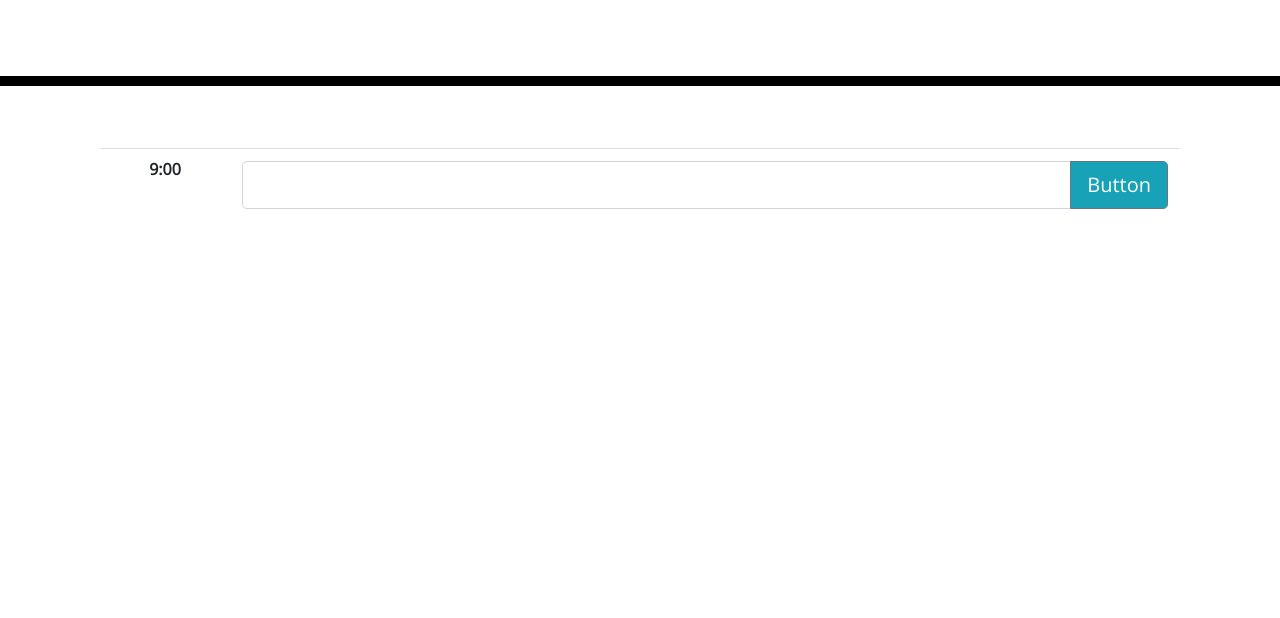
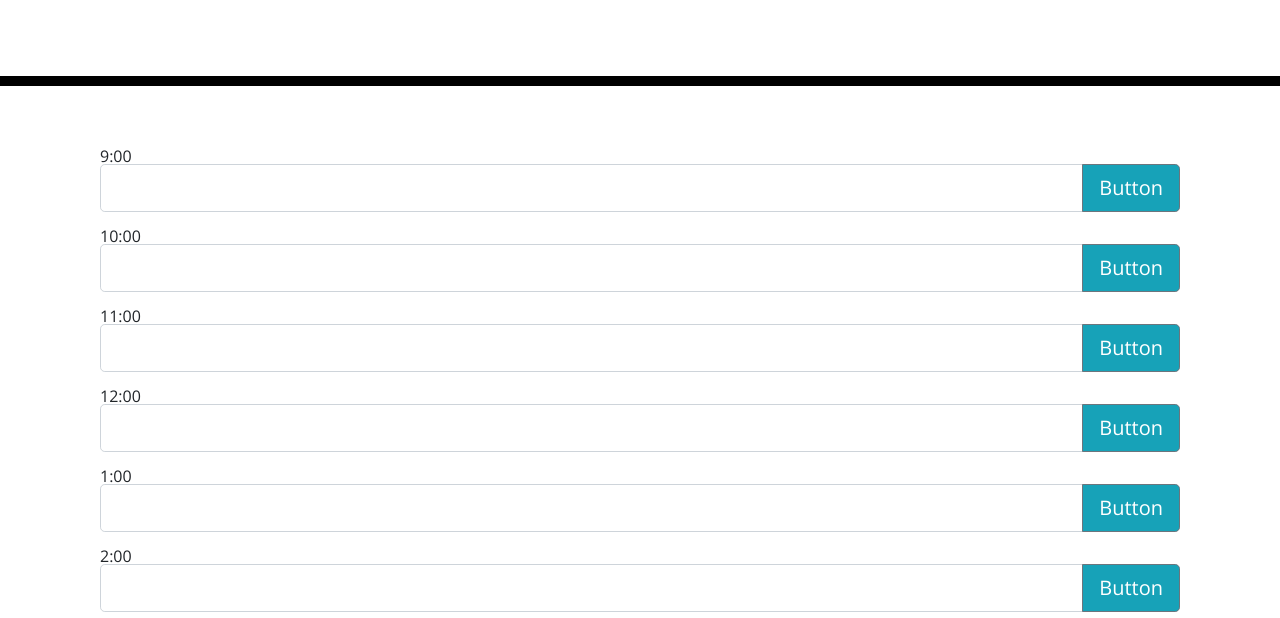
Before and after one commit to tironam/planner, a plain HTML site: page index.html in a window 1280 px wide. Shown: the part 182-800 px from the top of the page. Drawn offline with nearby package versions, Linux system fonts and the light colour scheme.

Commit message:
got for loop to work using JS

```diff
--- a/index.html
+++ b/index.html
@@ -34,7 +34,7 @@
         <table class="table table-hover text-center">
           <tbody>
             <div id="hourRow">
-              <tr>
+              <!-- <tr>
                 <th scope="row">9:00</th>
                 <td colspan = "3">
                   <div class="input-group mb-3 input-group-lg">
@@ -45,7 +45,7 @@
                     </div>
                   </div>
                 </td>
-              </tr>
+              </tr> -->
             </div>
 
           </tbody>
--- a/script.js
+++ b/script.js
@@ -3,8 +3,8 @@ let timeArr = ['9:00', '10:00', '11:00', '12:00', '1:00', '2:00', '3:00', '4:00'
 // To cycle through the time array
 for (let i = 0; i < timeArr.length; i++) {
     // console.log(timeArr[i])
-    let hourSlot = $('<div>')
-    hourSlot.html = `
+    let hourSlot = document.createElement('div')
+    hourSlot.innerHTML = `
         <tr>
             <th scope="row">${timeArr[i]}</th>
             <td colspan = "3">
@@ -18,5 +18,5 @@ for (let i = 0; i < timeArr.length; i++) {
             </td>
         </tr>
     `
-    $('#hourRow').append()
+    document.getElementById('hourRow').append(hourSlot)
 }
```
